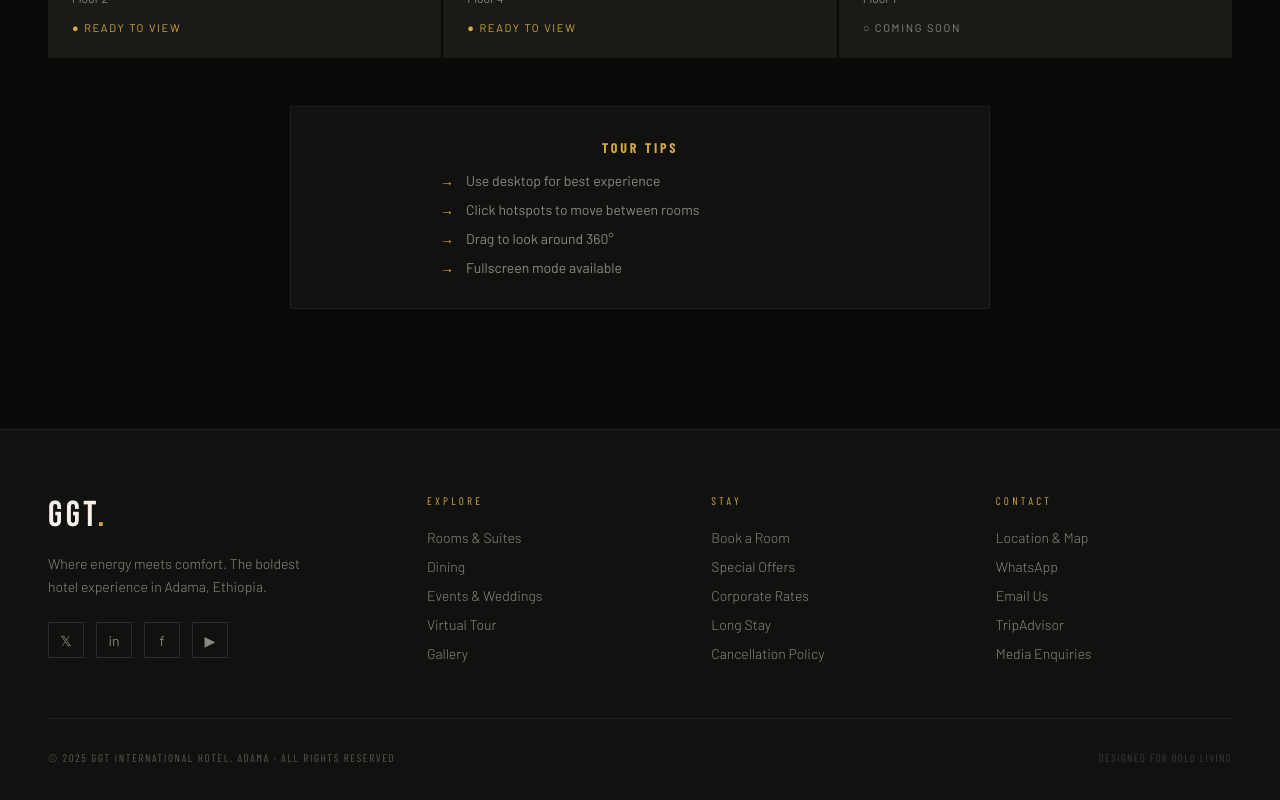
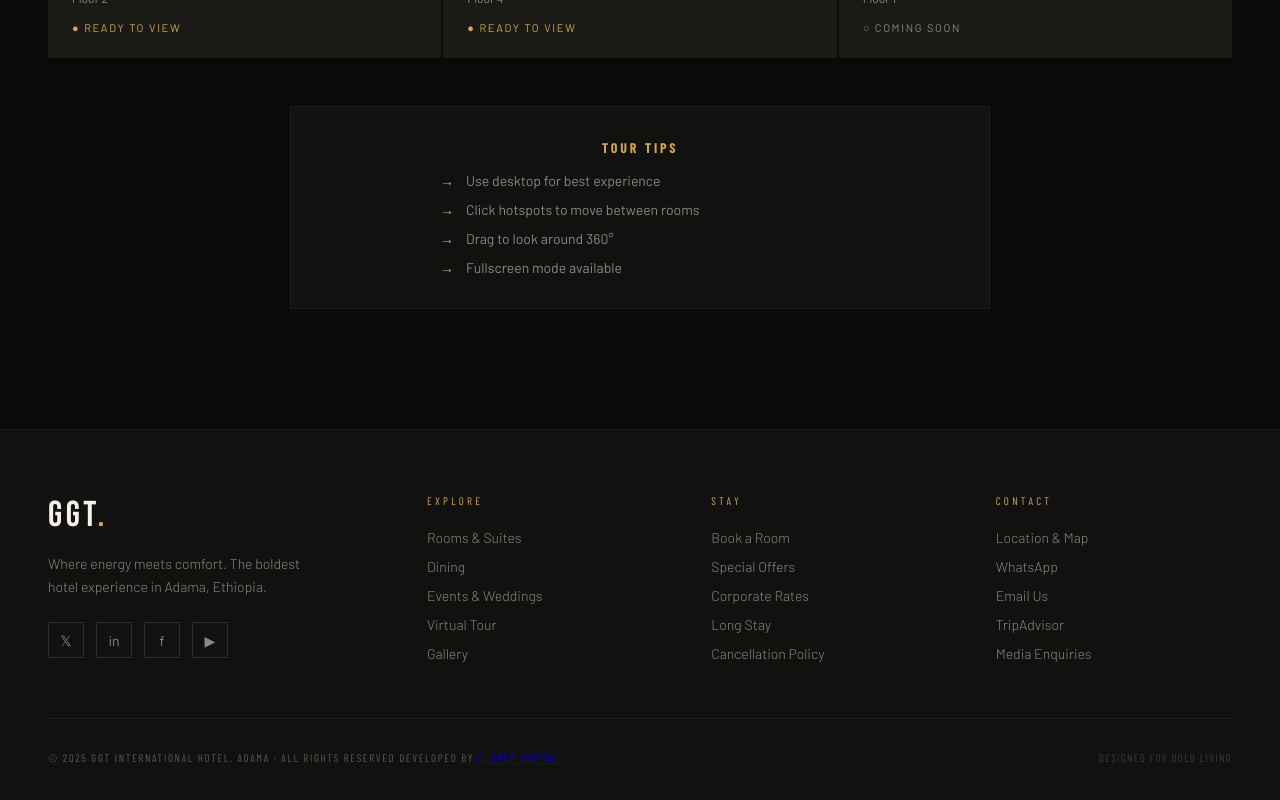
Before and after one commit to obsanet2021-pixel/ggtint-hotel, a React (Vite) app: page /ggtint-hotel/virtual-tour in a window 1280 px wide. Shown: the part 1066-1866 px from the top of the page. Built offline with nearby package versions, Linux system fonts and the light colour scheme.

Commit message:
Add developer attribution to footer
Updated footer to include developer attribution.

```diff
--- a/src/components/Footer.jsx
+++ b/src/components/Footer.jsx
@@ -45,7 +45,7 @@ const Footer = () => {
         </div>
       </div>
       <div className="footer-bottom">
-        <div className="footer-copy">© 2025 GGT International Hotel, Adama · All rights reserved</div>
+        <div className="footer-copy">© 2025 GGT International Hotel, Adama · All rights reserved Developed by <a href="https://obsan2021.github.io/clover-digital/" target="_blank" rel="noopener noreferrer">Clover Digital</a></div>
         <div className="footer-watermark">Designed for bold living</div>
       </div>
     </footer>
```
